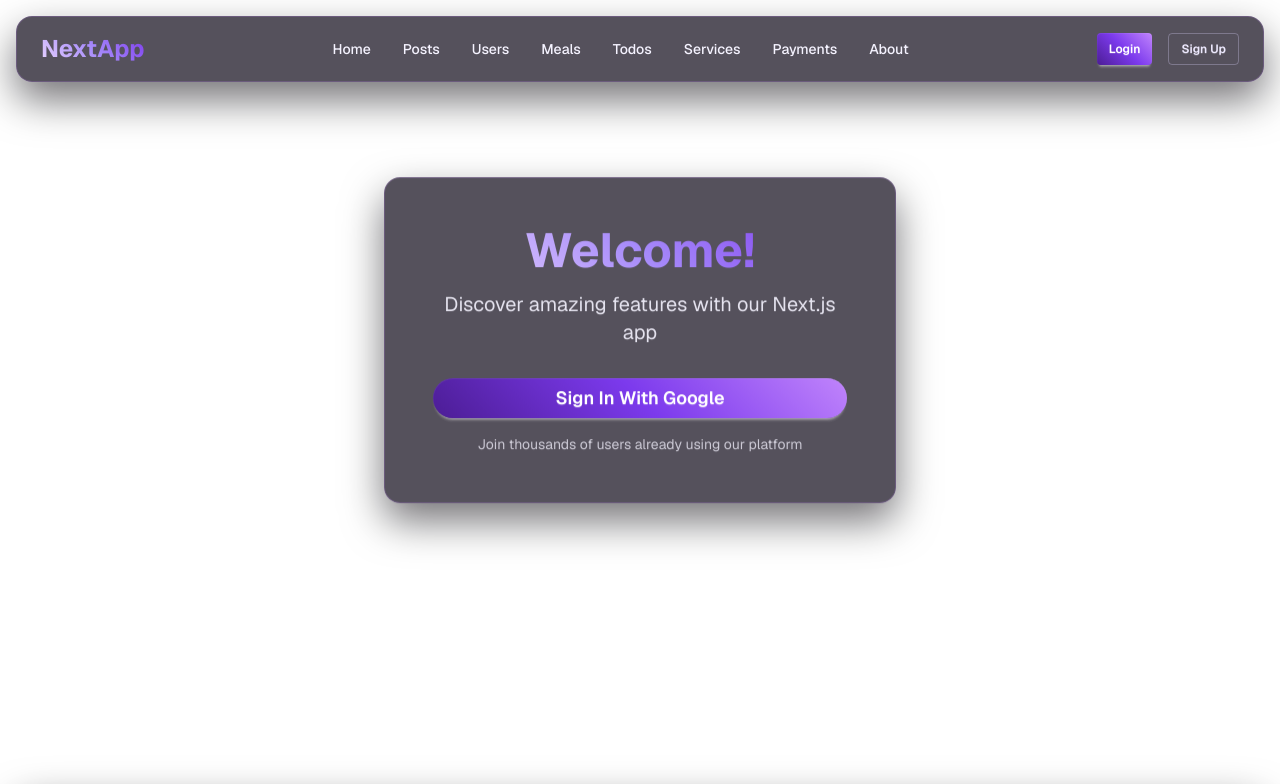
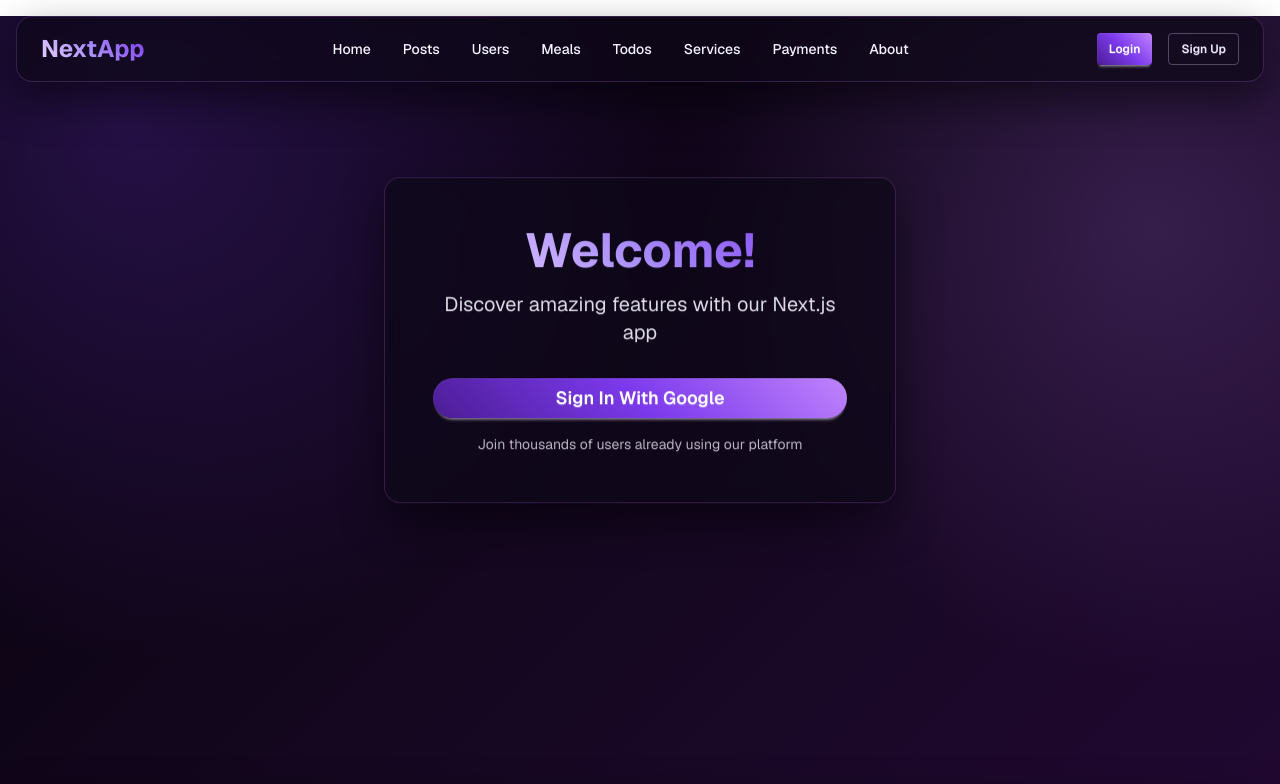
Before and after one commit to khushiiakter/next-learn-1, a Next.js app: page / in a window 1280 px wide. Shown: the top 784 px of the page. Built offline with nearby package versions, Linux system fonts and the light colour scheme; no server answers.

Commit message:
add new bg color in this test project

```diff
--- a/src/app/globals.css
+++ b/src/app/globals.css
@@ -2,9 +2,9 @@
 @plugin "daisyui";
 
 :root {
-  /* --background: radial-gradient(1200px circle at 10% 10%, rgba(124, 58, 237, 0.25), transparent 45%),
+  --background: radial-gradient(1200px circle at 10% 10%, rgba(124, 58, 237, 0.25), transparent 45%),
     radial-gradient(900px circle at 90% 20%, rgba(192, 132, 252, 0.18), transparent 50%),
-    linear-gradient(135deg, #050109 0%, #14071f 45%, #240936 100%); */
+    linear-gradient(135deg, #050109 0%, #14071f 45%, #240936 100%);
   --foreground: #f5f3ff;
   --card-bg: rgba(14, 8, 24, 0.7);
   --card-border: rgba(192, 132, 252, 0.2);
```
